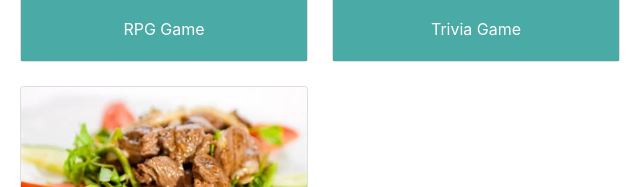
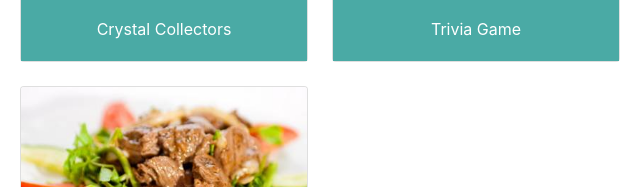
Before and after one commit to kchaplick/bootstrap-portfolio, a plain HTML site: page portfolio.html in a window 1280 px wide. Shown: the part 308-495 px from the top of the page, 394-1034 px from the left. Drawn offline with nearby package versions, Linux system fonts and the light colour scheme.

Commit message:
crystal game link addition

```diff
--- a/portfolio.html
+++ b/portfolio.html
@@ -67,16 +67,18 @@
 
                     <!--tile 1-->
                     <div class="card  mr-4 mb-4" style="width: 18rem;">
-                        <img class="card-img-top" src="assets/images/bike.jpeg" alt="Card image cap">
+                        <a href="https://kchaplick.github.io/word_guess_game"><img class="card-img-top" src="assets/images/bike.jpeg" alt="Card image cap">
+                        </a>
                         <div id="cardBodyBackground" class="card-body">
                             <p class="card-text">Hangman</p>
                         </div>
                     </div>
                     <!--tile 1-->
                     <div class="card mr-4 mb-4" style="width: 18rem;">
-                        <img class="card-img-top" src="assets/images/water.jpeg" alt="Card image cap">
+                        <a href="https://kchaplick.github.io/unit-4-game/"><img class="card-img-top" src="assets/images/water.jpeg" alt="Card image cap">
                         <div id="cardBodyBackground" class="card-body">
-                            <p class="card-text">RPG Game</p>
+                            <p class="card-text">Crystal Collectors</p>
+                        </a>
                         </div>
                     </div>
 
```
